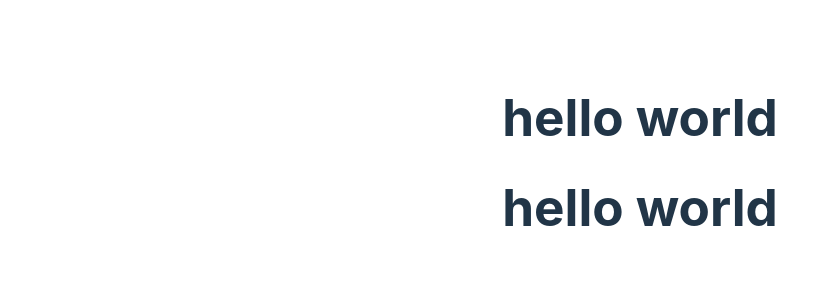
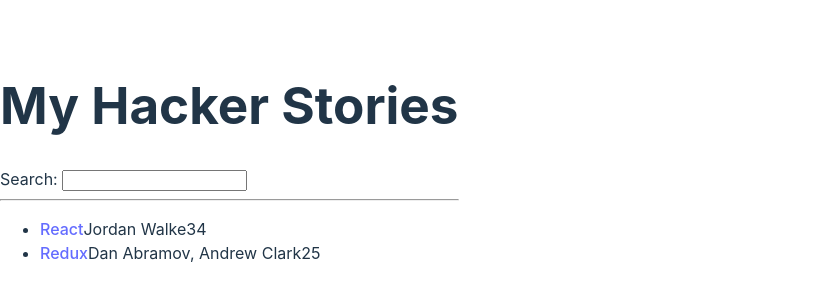
Before and after one commit to yossra-chniti/React, a React (Vite) app: page / in a window 1280 px wide. Shown: the part 238-538 px from the top of the page, without its empty margins (0-838 px from the left). Built offline with nearby package versions, Linux system fonts and the light colour scheme.

Commit message:
W3 List in React

```diff
--- a/src/App.jsx
+++ b/src/App.jsx
@@ -1,17 +1,53 @@
-import { useState } from 'react'
-import reactLogo from './assets/react.svg'
-import viteLogo from '/vite.svg'
-import './App.css'
+import * as React from "react";
+function getTitle(title) {
+  return title;
+}
+
+const list = [
+  {
+
+  title: "React",
+  url: "https://reactjs.org/",
+  author: "Jordan Walke",
+  num_comments: 3,
+  points: 4,
+  objectID: 0,
+  },
+  {
+  title: "Redux",
+  url: "https://redux. js.org/",
+  author: "Dan Abramov, Andrew Clark",
+  num_comments: 2,
+  points: 5,
+  objectID: 1,
+  },
+];
 
 function App() {
-  const [count, setCount] = useState(0)
+  return (
+  <div>
+  <h1>My Hacker Stories</h1>
+  <label htmlFor="search">Search: </label>
+  <input id="search" type="text" />
+  <hr />
+  <ul>
 
-  return (
-    <>
-      <h1>hello world</h1>
-      <h1>hello world</h1>
-    </>
-  )
+  {list.map(function (item) {
+  return(
+<li key={item.objectID}>
+<span>
+<a href={item. url}>{item.title}</a>
+</span>
+<span>{item. author}</span>
+<span>{item. num_comments}</span>
+<span>{item. points}</span>
+</li>
+  );
+  })}
+  </ul>
+  </div>
+
+  );
 }
 
-export default App
+      export default App;
```
